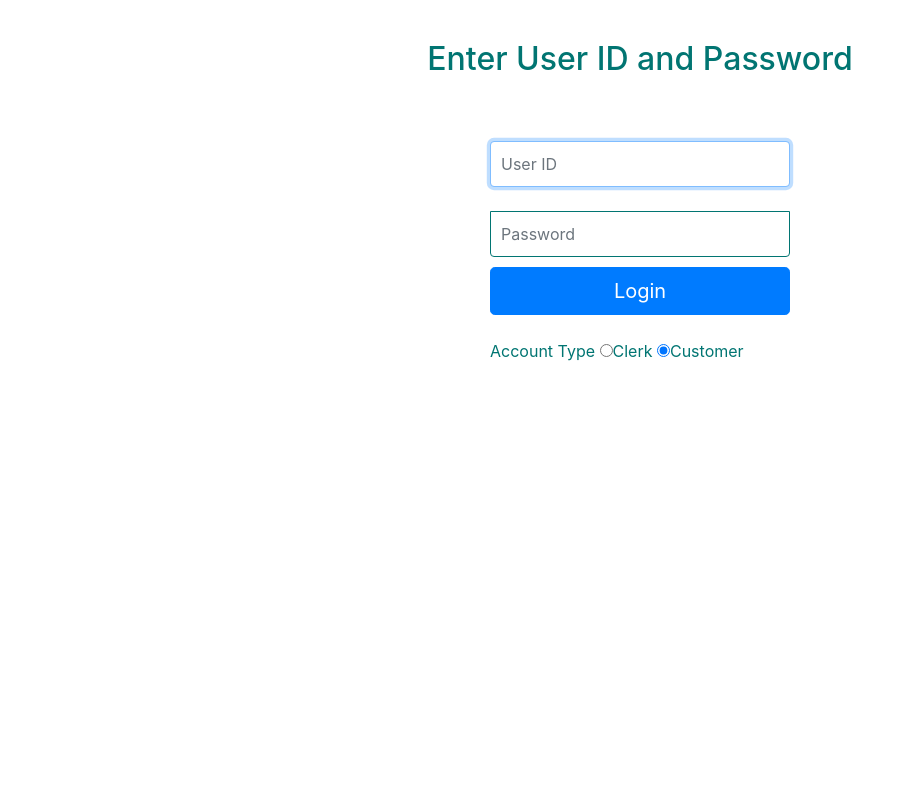
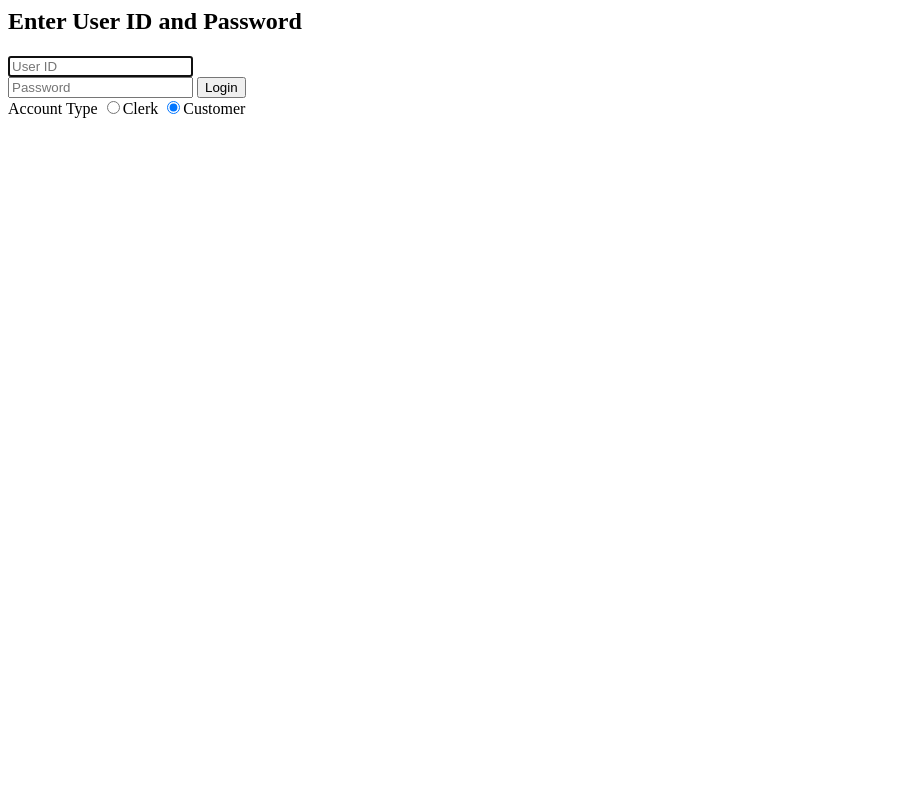
Before and after one commit to nickyinhu/HandyTool, a PHP site: page / in a window 1280 px wide. Shown: the whole page, without its empty margins (0-906 px from the left). Run offline with PHP 8.4, Linux system fonts and the light colour scheme; some libraries are stand-ins or nearby versions.

Commit message:
Remove unnecessary content

```diff
--- a/Handy/index.php
+++ b/Handy/index.php
@@ -12,72 +12,10 @@
 
    <head>
       <title>Handyman Tool</title>
-      <link href = "css/bootstrap.min.css" rel = "stylesheet">
-
-      <style>
-         body {
-            padding-top: 40px;
-            padding-bottom: 40px;
-            /*background-color: #ADABAB;*/
-         }
-
-         .form-signin {
-            max-width: 330px;
-            padding: 15px;
-            margin: 0 auto;
-            color: #017572;
-         }
-
-         .form-signin .form-signin-heading,
-         .form-signin .checkbox {
-            margin-bottom: 10px;
-         }
-
-         .form-signin .checkbox {
-            font-weight: normal;
-         }
-
-         .form-signin .form-control {
-            position: relative;
-            height: auto;
-            -webkit-box-sizing: border-box;
-            -moz-box-sizing: border-box;
-            box-sizing: border-box;
-            padding: 10px;
-            font-size: 16px;
-         }
-
-         .form-signin .form-control:focus {
-            z-index: 2;
-         }
-
-         .form-signin input[type="email"] {
-            margin-bottom: -1px;
-            border-bottom-right-radius: 0;
-            border-bottom-left-radius: 0;
-            border-color:#017572;
-         }
-
-         .form-signin input[type="password"] {
-            margin-bottom: 10px;
-            border-top-left-radius: 0;
-            border-top-right-radius: 0;
-            border-color:#017572;
-         }
-
-         h2{
-            text-align: center;
-            color: #017572;
-         }
-      </style>
-
    </head>
 
    <body>
-
       <h2>Enter User ID and Password</h2>
-      <div class = "container form-signin">
-
       <?php
          include('dbconn.php');
          global $conn;
@@ -87,7 +25,6 @@
             $username = $_POST['username'];
             $password = $_POST['password'];
             $database = $_POST['accounttype'];
-               // echo "You have entered '$username'" . "<br>";
             $sql = '';
             if ($database == 'clerk') {
                $sql = "SELECT clerk_id, first_name from $database where clerk_id = '$username' and password = '$password'";
@@ -111,10 +48,8 @@
             }
          }
       ?>
-      </div> <!-- /container -->
 
       <div class = "container">
-
          <form class = "form-signin" role = "form"
             action = "<?php echo htmlspecialchars($_SERVER['PHP_SELF']);
             ?>" method = "post">
@@ -135,10 +70,6 @@
                <?php if (isset($accounttype) && $accounttype=="customer") echo "checked";?>
                value="customer" CHECKED >Customer
          </form>
-
-         <!-- Click here to <a href = "logout.php" tite = "Logout">Logout. -->
-
       </div>
-
    </body>
 </html>
```
Lines whose indentation alone changed are shown as unchanged.
